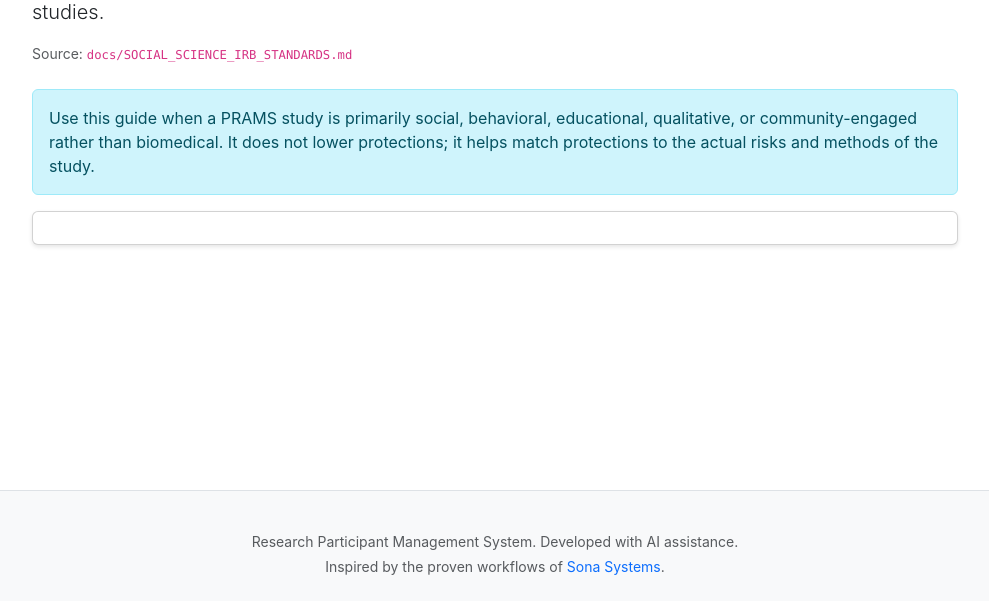
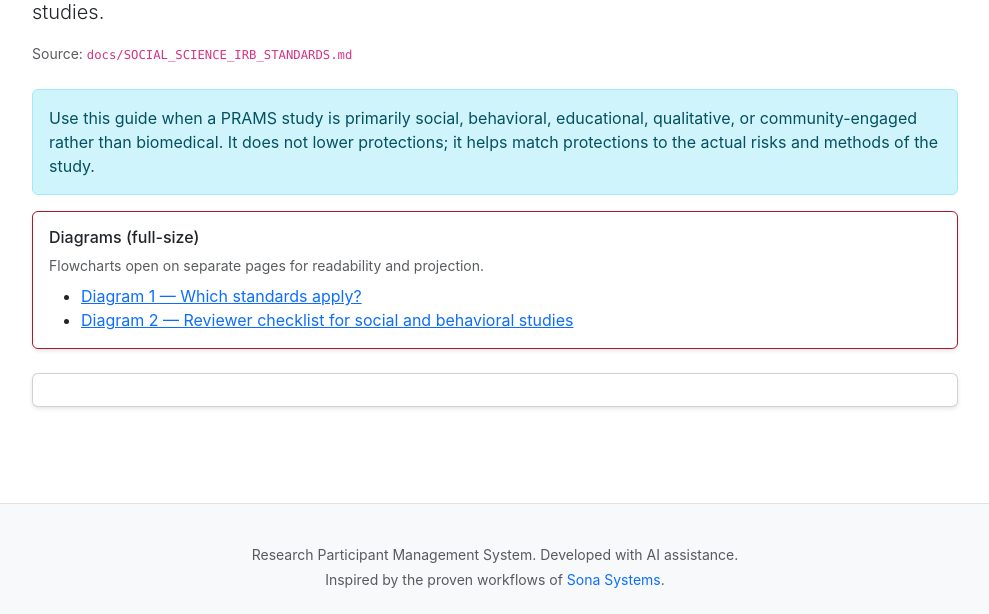
Before and after one commit to chriscastille6/SONA-System, a Django app: template templates/studies/social_science_irb_standards.html in a window 1280 px wide. Shown: the part 199-813 px from the top of the page, without its empty margins (145-1134 px from the left). Before the commit the page ends 774 px from the top, so only its background shows below. Run offline with Django 5.2, Linux system fonts and the light colour scheme; the template is opened without the code that fills it, so the values that code supplies are empty; some libraries are stand-ins or nearby versions.

Commit message:
IRB standards: add on-page links to diagram 1 and 2; drop unused Mermaid on main page.
Made-with: Cursor

```diff
--- a/templates/studies/social_science_irb_standards.html
+++ b/templates/studies/social_science_irb_standards.html
@@ -26,6 +26,17 @@
             Use this guide when a PRAMS study is primarily social, behavioral, educational, qualitative, or community-engaged rather than biomedical. It does not lower protections; it helps match protections to the actual risks and methods of the study.
         </div>
 
+        <div class="card mb-4 border-primary">
+            <div class="card-body py-3">
+                <h3 class="h6 card-title mb-2">Diagrams (full-size)</h3>
+                <p class="small text-muted mb-2">Flowcharts open on separate pages for readability and projection.</p>
+                <ul class="mb-0">
+                    <li><a href="{% url 'studies:social_science_irb_diagram_1' %}">Diagram 1 — Which standards apply?</a></li>
+                    <li><a href="{% url 'studies:social_science_irb_diagram_2' %}">Diagram 2 — Reviewer checklist for social and behavioral studies</a></li>
+                </ul>
+            </div>
+        </div>
+
         <div class="card mb-4">
             <div class="card-body standards-doc-body">
                 {{ standards_html|safe }}
@@ -34,30 +45,3 @@
     </div>
 </div>
 {% endblock %}
-
-{% block extra_css %}
-<style>
-    /* Diagram 1: larger text */
-    .standards-doc-body .mermaid-diagram-1 svg { font-size: 1.2rem; }
-    .standards-doc-body .mermaid-diagram-1 .nodeLabel, .standards-doc-body .mermaid-diagram-1 .edgeLabel { font-size: 1.15rem; }
-    /* Space between Diagram 1 and Diagram 2 */
-    .standards-doc-body .diagram-1-wrapper { margin-bottom: 2.5rem; }
-    .standards-doc-body .diagram-2-wrapper { margin-top: 0.5rem; }
-</style>
-{% endblock %}
-
-{% block extra_js %}
-<script type="module">
-    import mermaid from "https://cdn.jsdelivr.net/npm/mermaid@11/dist/mermaid.esm.min.mjs";
-
-    mermaid.initialize({
-        startOnLoad: true,
-        securityLevel: "strict",
-        theme: "default",
-        flowchart: {
-            useMaxWidth: true,
-            htmlLabels: false
-        }
-    });
-</script>
-{% endblock %}
```
